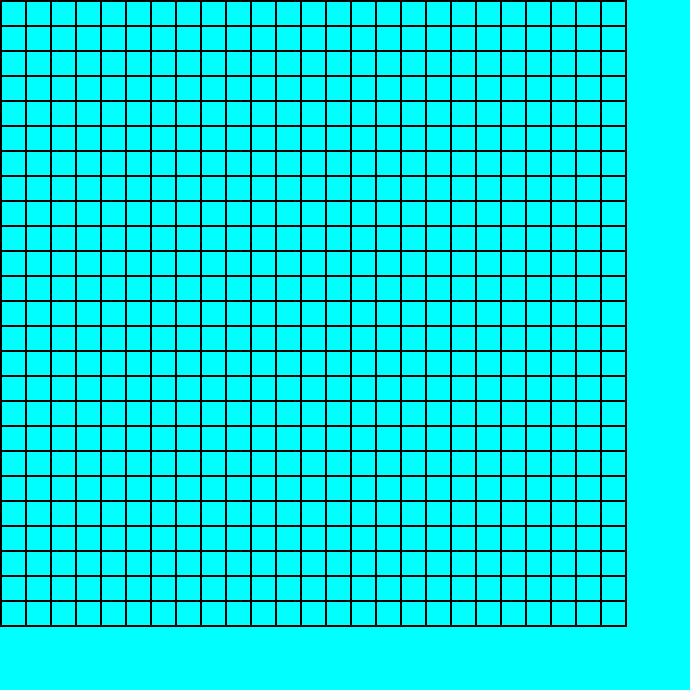
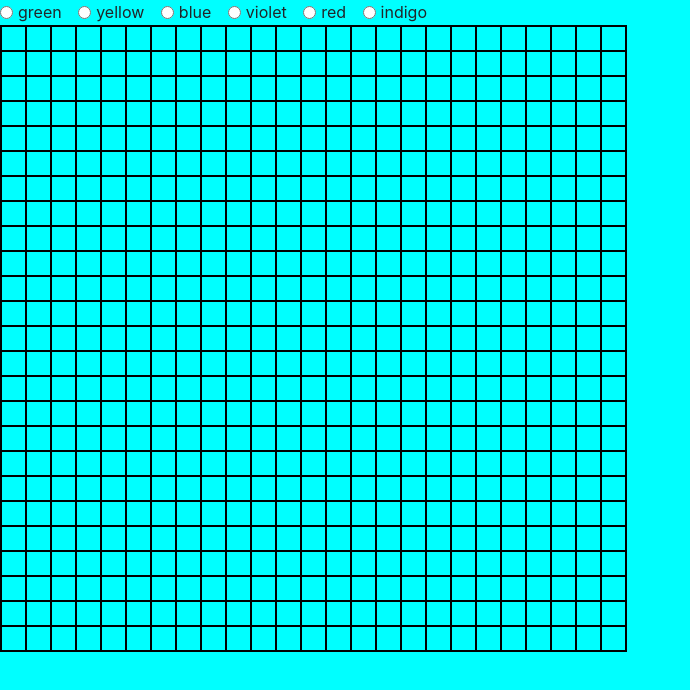
Before and after one commit to John-Ryan-Johnson/Pixel-Art, a website built with webpack: page src/index.html in a window 1280 px wide. Shown: the whole page, without its empty margins (0-690 px from the left). Built offline with nearby package versions, Linux system fonts and the light colour scheme.

Commit message:
added color picker

```diff
--- a/src/index.html
+++ b/src/index.html
@@ -7,6 +7,7 @@
   <title>Pixel-Art</title>
 </head>
 <body>
+  <div id="color-picker"></div>
   <div id="grid"></div>
 </body>
 </html>
--- /dev/null
+++ b/src/javascripts/components/paintbrush/paintbrush.js
@@ -0,0 +1,21 @@
+import utils from '../../helpers/utilities';
+
+const colors = ['green', 'yellow', 'blue', 'violet', 'red', 'indigo'];
+
+const printColorPicker = () => {
+  let domString = '';
+
+  for (let i = 0; i < colors.length; i += 1) {
+    const color = colors[i];
+    domString += `
+    <div class="form-check form-check-inline">
+      <input name="color" class="form-check-input color-choice" type="radio" id="${color}inlineCheckbox1" value="${color}">
+      <label class="form-check-label" for="${color}inlineCheckbox1">${color}</label>
+    </div>
+    `;
+
+    utils.printToDom('color-picker', domString);
+  }
+};
+
+export default { printColorPicker };
--- a/src/javascripts/main.js
+++ b/src/javascripts/main.js
@@ -1,7 +1,10 @@
 import '../styles/main.scss';
 import grid from './components/grid/grid';
+import paintbrush from './components/paintbrush/paintbrush';
 
 const init = () => {
   grid.makeGrid();
+  paintbrush.printColorPicker();
 };
+
 init();
```
Also changed, not shown: src/javascripts/components/paintbrush/paintbrush.scss (added).
